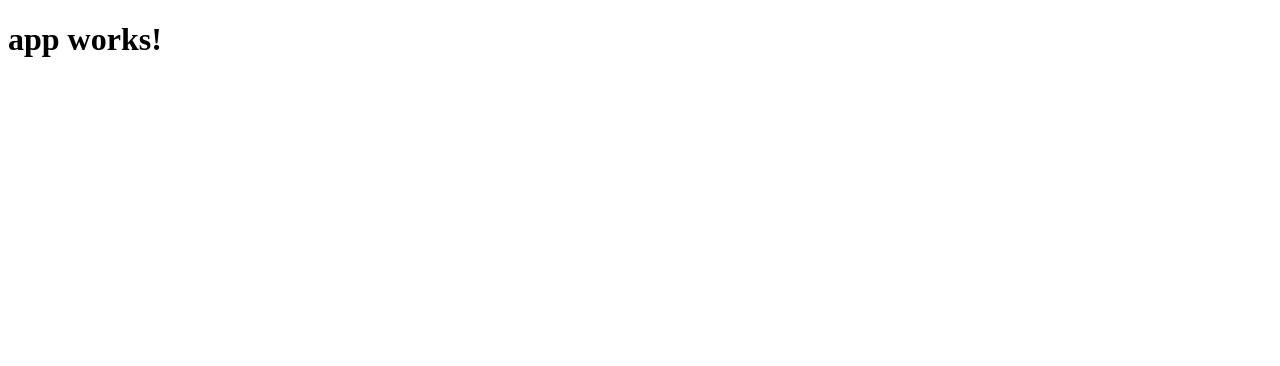
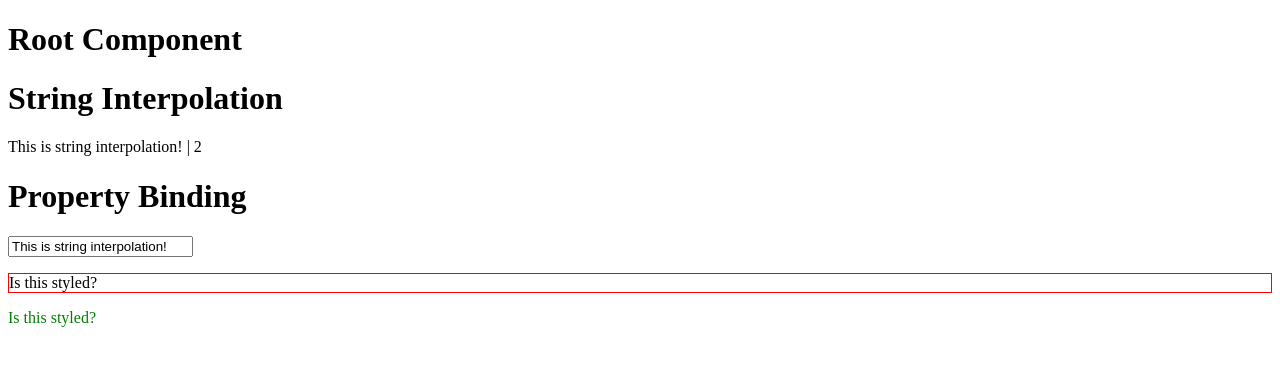
Before and after one commit to emilyworrall/first-angular-2-app, an Angular app: page / in a window 1280 px wide. Shown: the top 366 px of the page. Built offline with nearby package versions, Linux system fonts and the light colour scheme.

Commit message:
data binding

```diff
--- a/src/app/app.component.html
+++ /dev/null
@@ -1,3 +0,0 @@
-<h1>
-  {{title}}
-</h1>
--- a/src/app/app.component.ts
+++ b/src/app/app.component.ts
@@ -1,10 +1,12 @@
 import { Component } from '@angular/core';
 
 @Component({
-  selector: 'app-root',
-  templateUrl: './app.component.html',
-  styleUrls: ['./app.component.css']
+    selector: 'app-root',
+    template: `
+        <h1>Root Component</h1>
+        <fa-databinding></fa-databinding>
+    `
 })
 export class AppComponent {
-  title = 'app works!';
+    title = 'I changed it!';
 }
--- a/src/app/app.module.ts
+++ b/src/app/app.module.ts
@@ -4,10 +4,12 @@
 import { HttpModule } from '@angular/http';
 
 import { AppComponent } from './app.component';
+import { DatabindingComponent } from './databinding/databinding.component';
 
 @NgModule({
     declarations: [
-    AppComponent
+        AppComponent,
+        DatabindingComponent
     ],
     imports: [
         BrowserModule,
--- /dev/null
+++ b/src/app/databinding/databinding.component.css
@@ -0,0 +1,3 @@
+.redBorder {
+    border: 1px solid red;
+}
--- /dev/null
+++ b/src/app/databinding/databinding.component.html
@@ -0,0 +1,8 @@
+<h1>String Interpolation</h1>
+<p>
+  {{stringInterpolation}} | {{numberInterpolation}}
+</p>
+<h1>Property Binding</h1>
+<input type="text" [value]="stringInterpolation">
+<p [ngClass]="{redBorder: onTest()}">Is this styled?</p>
+<p [ngStyle]="{color: 'green'}">Is this styled?</p>
--- /dev/null
+++ b/src/app/databinding/databinding.component.ts
@@ -0,0 +1,15 @@
+import { Component, OnInit } from '@angular/core';
+
+@Component({
+    selector: 'fa-databinding',
+    templateUrl: './databinding.component.html',
+    styleUrls: ['./databinding.component.css']
+})
+export class DatabindingComponent {
+    stringInterpolation = 'This is string interpolation!';
+    numberInterpolation = 2;
+
+    onTest() {
+        return true;
+    }
+}
--- a/src/app/other/other.component.html
+++ /dev/null
@@ -1,3 +0,0 @@
-<p>
-  other works!
-</p>
```
Also changed, not shown: src/app/other/another.component.ts (deleted, +0 -19 lines), src/app/other/other.component.ts (deleted, +0 -14 lines), src/app/app.component.css (deleted), 1 other file (tests, documents, lock files or other folders). Lines whose indentation alone changed are shown as unchanged.
